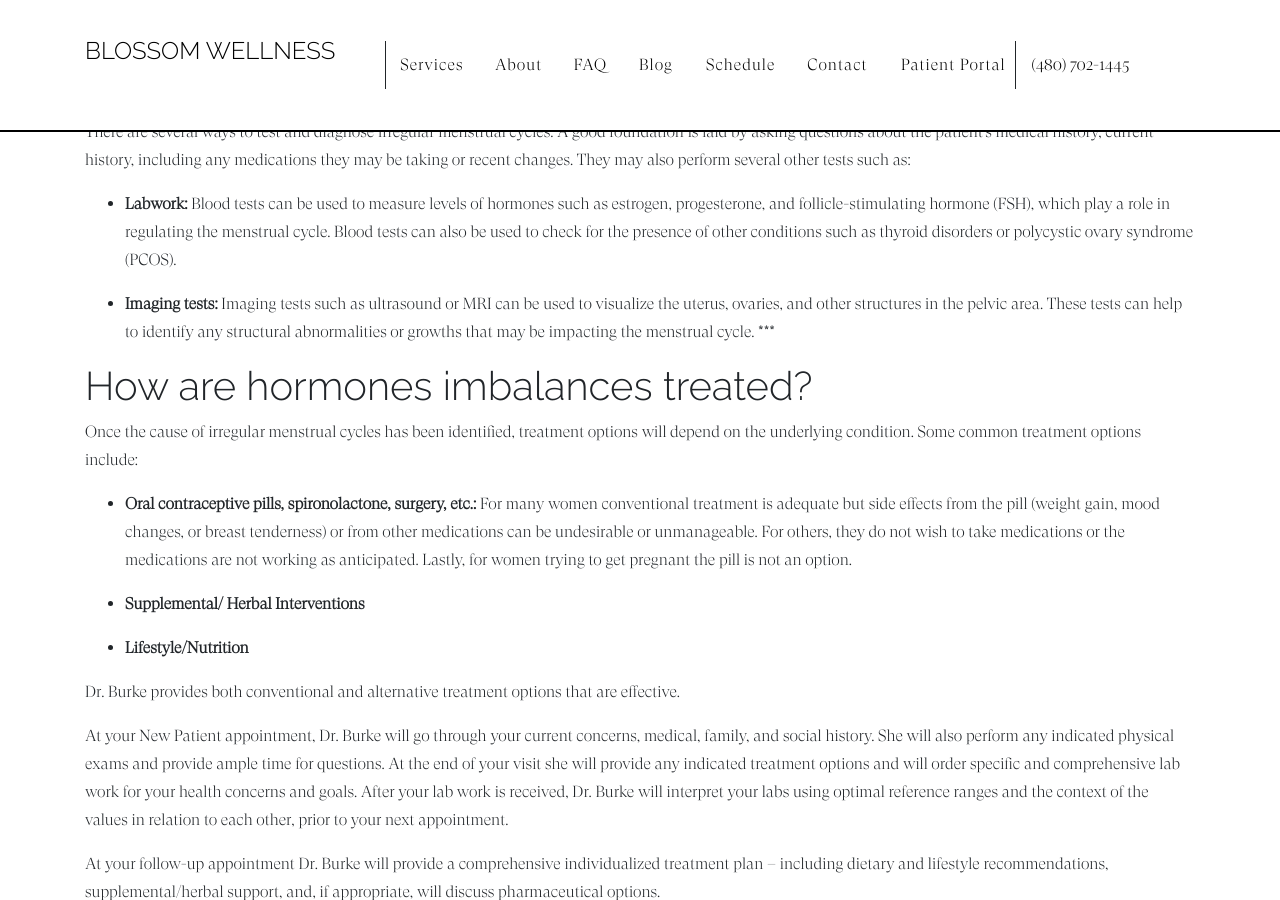
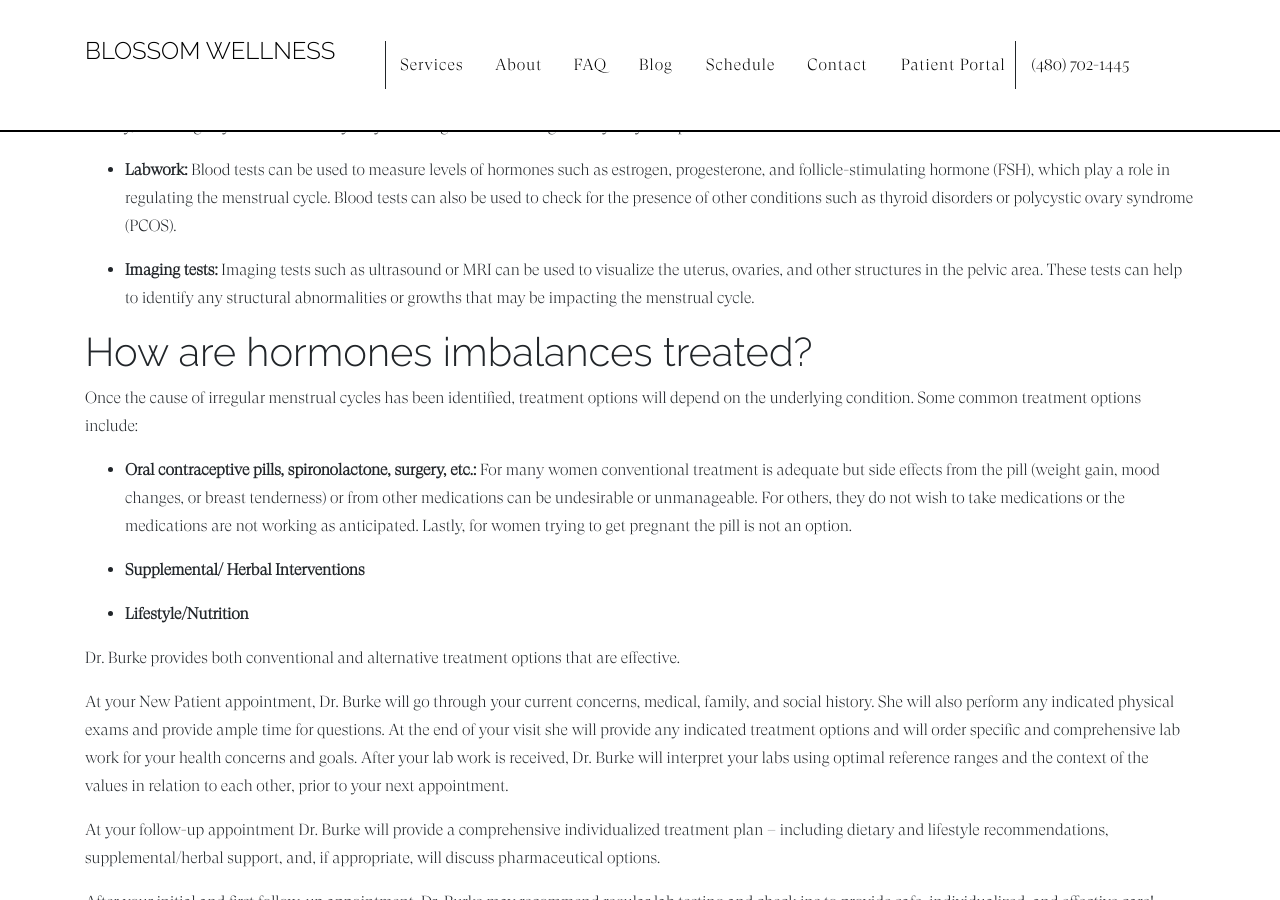
Before and after one commit to kburke8/drtaraburke, a Jekyll site: the page built from _services/irregular-cycles.md, in a window 1280 px wide and 900 px high, scrolled down 992 px. Built offline with Jekyll 4.4.1, drawn with Linux system fonts in a browser that asks for light colours; nearby versions of some CDN libraries; library files that are not in the unit come from our copies; a script that is not in the unit is left out.

Commit message:
spacing fixes

```diff
--- a/_services/irregular-cycles.md
+++ b/_services/irregular-cycles.md
@@ -19,8 +19,6 @@
 
 It is important to note that many women will have some variation in their menstrual cycles throughout their lives, and some women may have naturally regularly irregular cycles. However, if the cycles become prolonged or are consistently irregular, it's best to consult a healthcare professional. They will perform necessary tests to identify the cause and recommend appropriate treatment options, which may include medication, supplemental intervention, hormone therapy, or nutritional/lifestyle changes.
 
-***
-
 ## Symptoms
 
 * **Irregular periods:** This includes cycles that are shorter or longer than usual, or periods that are unpredictable in timing.
@@ -29,8 +27,6 @@
 * **No menstruation:** If a woman is not menstruating at all, it could be an indication of a hormonal imbalance or other underlying condition.
 * Other symptoms such as acne, headaches, bloating, mood swings, and fatigue can also be associated with irregular cycles.
 
-***
-
 ## How is the root cause determined?
 
 There are several ways to test and diagnose irregular menstrual cycles. A good foundation is laid by asking questions about the patient's medical history, current history, including any medications they may be taking or recent changes. They may also perform several other tests such as:
@@ -38,7 +34,6 @@
 * **Labwork:** Blood tests can be used to measure levels of hormones such as estrogen, progesterone, and follicle-stimulating hormone (FSH), which play a role in regulating the menstrual cycle. Blood tests can also be used to check for the presence of other conditions such as thyroid disorders or polycystic ovary syndrome (PCOS).
 
 * **Imaging tests:** Imaging tests such as ultrasound or MRI can be used to visualize the uterus, ovaries, and other structures in the pelvic area. These tests can help to identify any structural abnormalities or growths that may be impacting the menstrual cycle.
-***
 
 ## How are hormones imbalances treated?
 
@@ -58,8 +53,6 @@
 
 After your initial and first follow-up appointment, Dr. Burke may recommend regular lab testing and check ins to provide safe, individualized, and effective care!
 
-***
-
 ## What sets Dr. Burke Apart?
 
 Dr. Burke is a licensed Naturopathic Doctor with a focus in endocrinology and Women’s Health. She is an advocate for your health and well-being, looking beyond labs that appear to come back “normal” and conventional care options. Dr. Burke looks at the body as a whole, looking at all components of well-being. Of utmost importance to her is research based ethical medicine, keeping up to date with the latest in conventional and alternative medicine.
@@ -70,16 +63,16 @@
 
 ##### Can we discuss medication options in addition to alternative care for hormone imabalnces?
 
-* Absolutely! Dr. Burke often blends conventional and alternative medicine to provide comprehensive care. She can provide information on various options to help you make an informed treatment choice.
+Absolutely! Dr. Burke often blends conventional and alternative medicine to provide comprehensive care. She can provide information on various options to help you make an informed treatment choice.
 
 ##### How often do I need to follow-up?
 
-* This is very dependent on the individual, health factors and diagnosis, medication, and other additional health concerns you may have. In general, once symptoms have stabilized follow ups will be at minimum every six months to one year, or more frequently as desired.
+This is very dependent on the individual, health factors and diagnosis, medication, and other additional health concerns you may have. In general, once symptoms have stabilized follow ups will be at minimum every six months to one year, or more frequently as desired.
 
 ##### What Lab options do you have?
 
-* Depending on your health concerns, Dr. Burke will recommend Serum (Blood), Salivary, and/or Urine Testing. Dr. Burke can discuss various insurance and cash-pay lab options to best fit your needs.
+Depending on your health concerns, Dr. Burke will recommend Serum (Blood), Salivary, and/or Urine Testing. Dr. Burke can discuss various insurance and cash-pay lab options to best fit your needs.
 
 ##### How can I book an appointment?
 
-* Please use the online appointment scheduler, contact the doctor via the form below, or call the office at 480-702-1445. We would love to see how we can help you feel optimal!
+Please use the online appointment scheduler, contact the doctor via the form below, or call the office at 480-702-1445. We would love to see how we can help you feel optimal!
```
